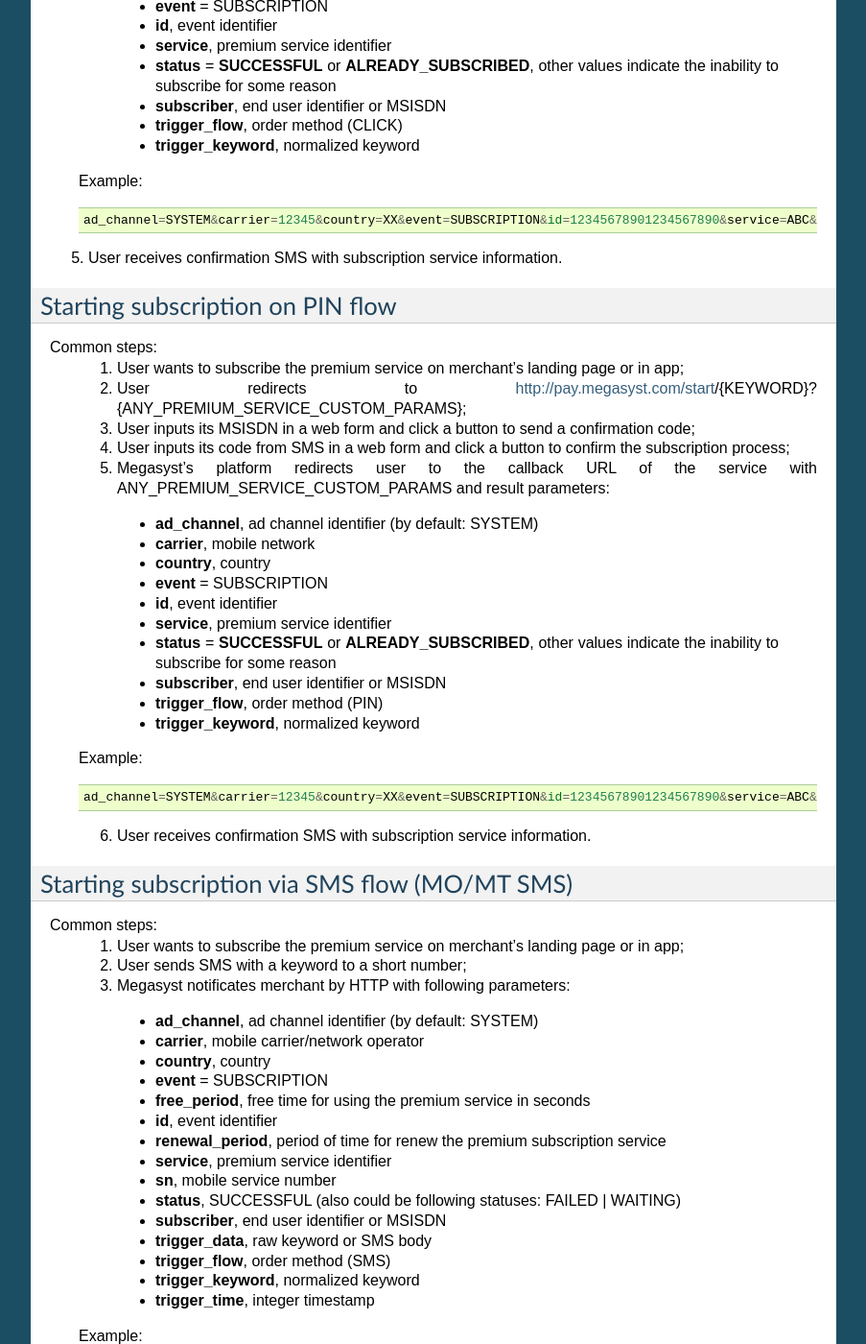
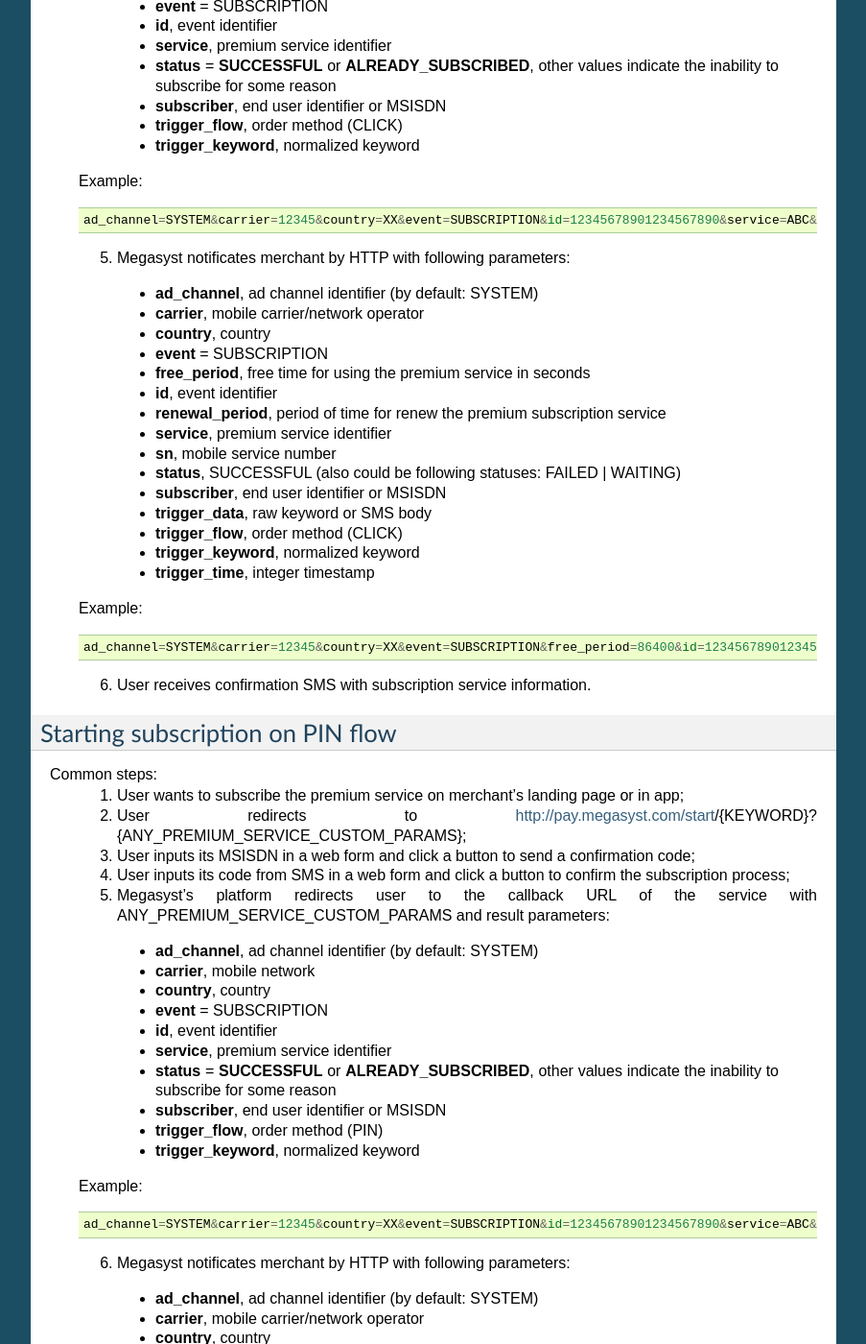
Before and after one commit to megasyst/lab, a Sphinx documentation site: the page built from docs/2_subscription.rst, in a window 1280 px wide and 1400 px high, scrolled down 476 px. Shown: the whole window at 96% size, without its empty margins (198-1101 px from the left). Built offline with Sphinx 7.4.7, drawn with Linux system fonts in a browser that asks for light colours; some of the changed text lies outside the part shown.

Commit message:
Update 2_subscription.rst

```diff
--- a/docs/2_subscription.rst
+++ b/docs/2_subscription.rst
@@ -30,7 +30,29 @@ Common steps:
   Example::
 
     ad_channel=SYSTEM&carrier=12345&country=XX&event=SUBSCRIPTION&id=12345678901234567890&service=ABC&status=SUCCESSFUL&subscriber=12345678900&trigger_flow=CLICK&trigger_keyword=ABC
-5. User receives confirmation SMS with subscription service information.
+
+  5. Megasyst notificates merchant by HTTP with following parameters:
+    * **ad_channel**, ad channel identifier (by default: SYSTEM)
+    * **carrier**, mobile carrier/network operator
+    * **country**, country
+    * **event** = SUBSCRIPTION
+    * **free_period**, free time for using the premium service in seconds
+    * **id**, event identifier
+    * **renewal_period**, period of time for renew the premium subscription service
+    * **service**, premium service identifier
+    * **sn**, mobile service number
+    * **status**, SUCCESSFUL (also could be following statuses: FAILED | WAITING)
+    * **subscriber**, end user identifier or MSISDN
+    * **trigger_data**, raw keyword or SMS body
+    * **trigger_flow**, order method (CLICK)
+    * **trigger_keyword**, normalized keyword
+    * **trigger_time**, integer timestamp
+
+  Example::
+
+     ad_channel=SYSTEM&carrier=12345&country=XX&event=SUBSCRIPTION&free_period=86400&id=12345678901234567890&renewal_period=86400&service=ABC&sn=1234&status=SUCCESSFUL&subscriber=12345678900&subscription=12345678901234567890&trigger_data=abc+123&trigger_flow=CLICK&trigger_keyword=ABC&trigger_time=2020-01-01+01%3A01%3A01+UTC
+
+  6. User receives confirmation SMS with subscription service information.
 
 Starting subscription on PIN flow
 -----------------------------------------
@@ -56,7 +78,28 @@ Common steps:
 
      ad_channel=SYSTEM&carrier=12345&country=XX&event=SUBSCRIPTION&id=12345678901234567890&service=ABC&status=SUCCESSFUL&subscriber=12345678900&trigger_flow=PIN&trigger_keyword=ABC
 
-  6. User receives confirmation SMS with subscription service information.
+  6. Megasyst notificates merchant by HTTP with following parameters:
+    * **ad_channel**, ad channel identifier (by default: SYSTEM)
+    * **carrier**, mobile carrier/network operator
+    * **country**, country
+    * **event** = SUBSCRIPTION
+    * **free_period**, free time for using the premium service in seconds
+    * **id**, event identifier
+    * **renewal_period**, period of time for renew the premium subscription service
+    * **service**, premium service identifier
+    * **sn**, mobile service number
+    * **status**, SUCCESSFUL (also could be following statuses: FAILED | WAITING)
+    * **subscriber**, end user identifier or MSISDN
+    * **trigger_data**, raw keyword or SMS body
+    * **trigger_flow**, order method (PIN)
+    * **trigger_keyword**, normalized keyword
+    * **trigger_time**, integer timestamp
+
+  Example::
+
+     ad_channel=SYSTEM&carrier=12345&country=XX&event=SUBSCRIPTION&free_period=86400&id=12345678901234567890&renewal_period=86400&service=ABC&sn=1234&status=SUCCESSFUL&subscriber=12345678900&subscription=12345678901234567890&trigger_data=abc+123&trigger_flow=PIN&trigger_keyword=ABC&trigger_time=2020-01-01+01%3A01%3A01+UTC
+
+  7. User receives confirmation SMS with subscription service information.
 
 
 Starting subscription via SMS flow (MO/MT SMS)
```
